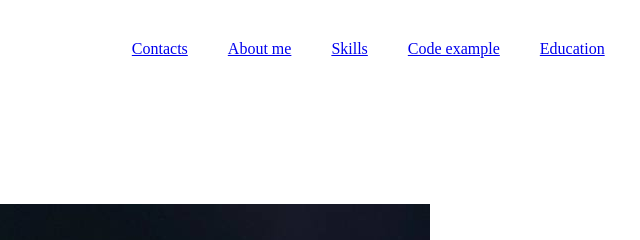
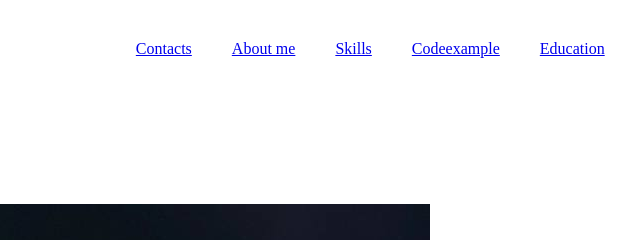
Before and after one commit to AndyRulev/rsschool-cv, a plain HTML site: page index.html in a window 1280 px wide. Shown: the top 240 px of the page, 538-1178 px from the left. Drawn offline with Linux system fonts and the light colour scheme.

Commit message:
fix: redact index/html

```diff
--- a/index.html
+++ b/index.html
@@ -2,7 +2,7 @@
 <html lang="en">
 <head>
     <title>cv</title>
-    <link rel="stylesheet" href="/style.css" />
+    <link rel="stylesheet" href="/style.css"/>
     <link rel="icon" href="https://app.rs.school/static/images/logo-rsschool3.png" />
     <meta charset="UTF-8">
     <meta name="viewport" content="width=device-width, initial-scale=1.0">
@@ -14,7 +14,7 @@
                 <li class="nav-item"><a href="#contacts"class="nav-link">Contacts</a></li>
                 <li class="nav-item"><a href="#aboutme"class="nav-link">About me</a></li>
                 <li class="nav-item"><a href="#skills"class="nav-link">Skills</a></li>
-                <li class="nav-item"><a href="#code example"class="nav-link">Code example</a></li>
+                <li class="nav-item"><a href="#code example"class="nav-link">Codeexample</a></li>
                 <li class="nav-item"><a href="#education"class="nav-link">Education</a></li>
                 <li class="nav-item"><a href="#languages"class="nav-link">Languages</a></li>
             </ul>
```
